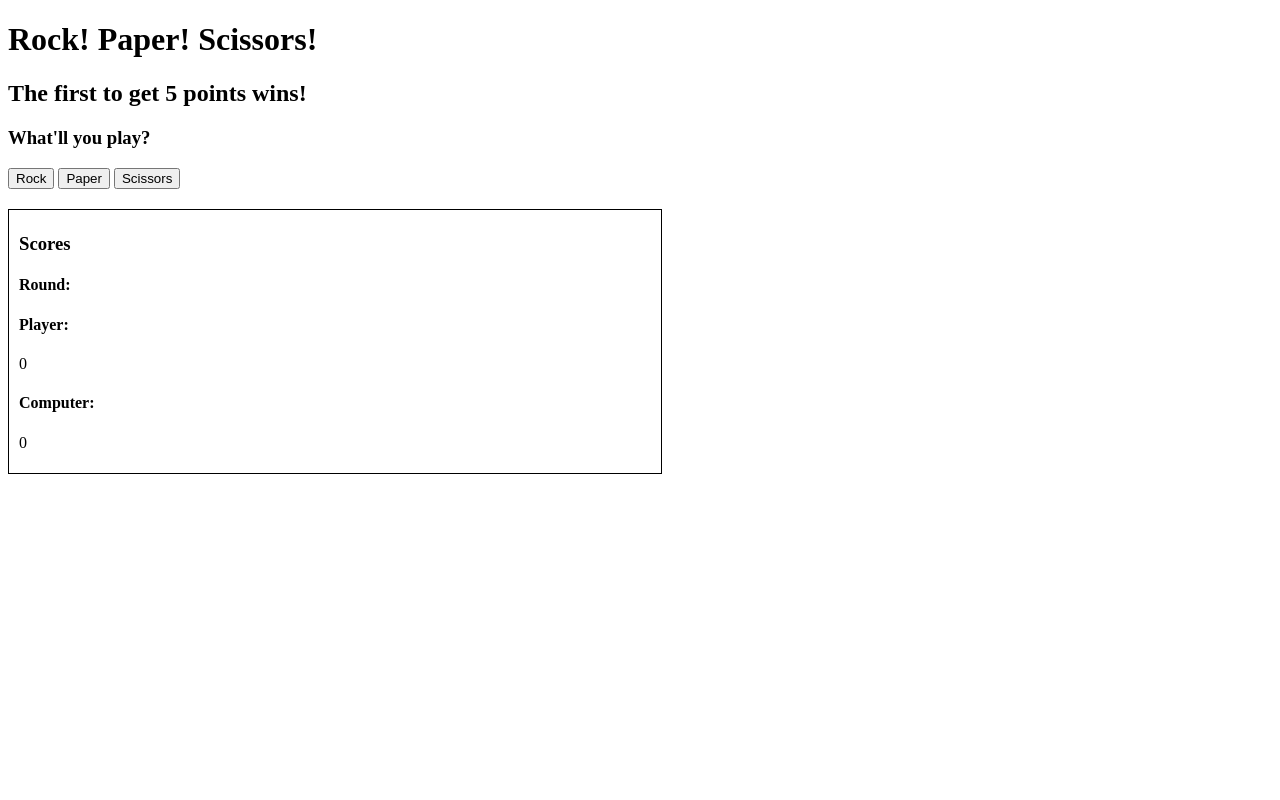
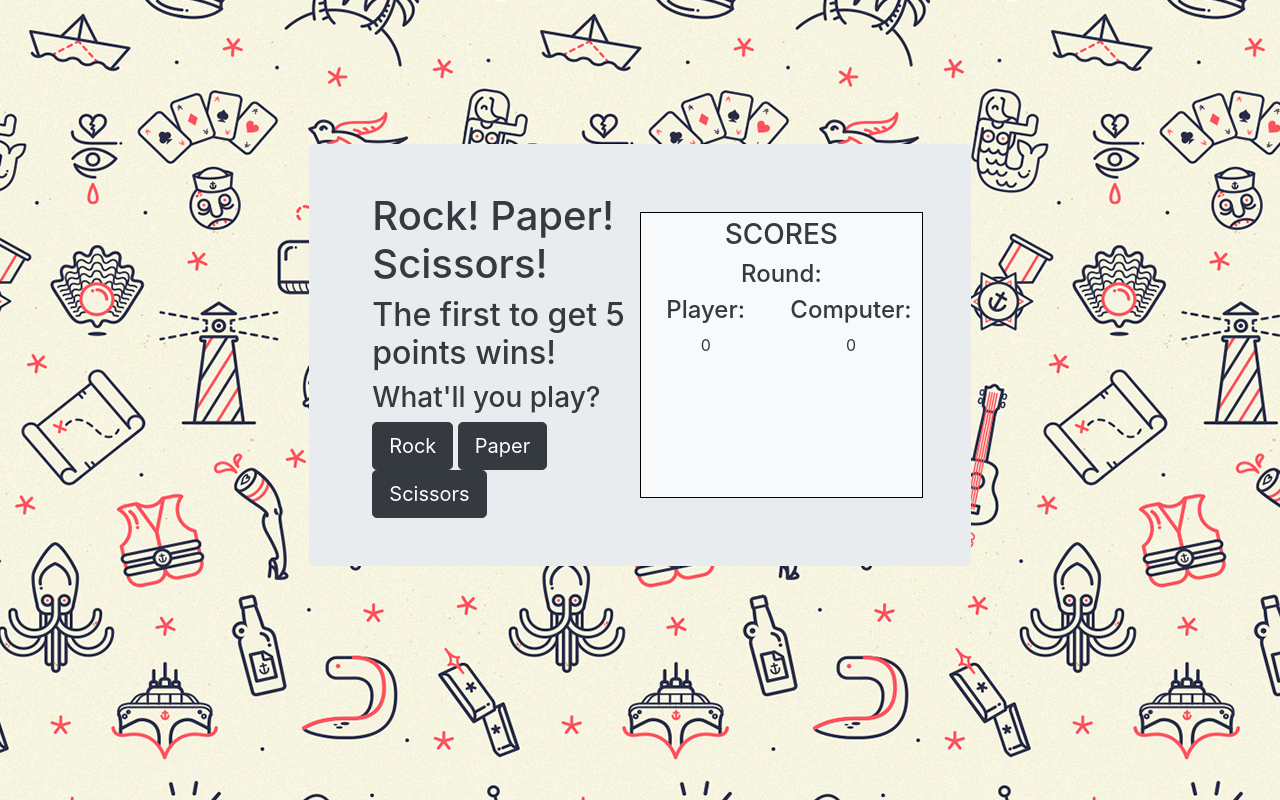
Before and after one commit to nicholagon/rock-paper-scissors, a plain HTML site: page index.html in a window 1280 px wide. Drawn offline with nearby package versions, Linux system fonts and the light colour scheme.

Commit message:
Add simple design via bootstrap

```diff
--- a/index.html
+++ b/index.html
@@ -9,26 +9,50 @@
                 margin: 20px 0px;
                 padding: 5px 10px;
             }
+            body{
+                background-image: url('ahoy.jpg');
+            }
         </style>
+        <!-- Required meta tags -->
+        <meta charset="utf-8">
+        <meta name="viewport" content="width=device-width, initial-scale=1, shrink-to-fit=no">
+
+        <!-- Bootstrap CSS -->
+        <link rel="stylesheet" href="https://maxcdn.bootstrapcdn.com/bootstrap/4.0.0/css/bootstrap.min.css" integrity="sha384-Gn5384xqQ1aoWXA+058RXPxPg6fy4IWvTNh0E263XmFcJlSAwiGgFAW/dAiS6JXm" crossorigin="anonymous">
     </head>
-    <body>
+    <body class="container col-sm-8 p-5 m-5 mx-auto text-dark">
+        <div class="jumbotron p-5 m-5 row">
+            <div class="col-sm-6">
                 <h1>Rock! Paper! Scissors!</h1>
                 <h2>The first to get 5 points wins!</h2>
                 <h3>What'll you play?</h3>
-        <button id="btn-rock">Rock</button>
-        <button id="btn-paper">Paper</button>
-        <button id="btn-scissors">Scissors</button>
+                <div class="btn-group-lg">
+                    <button class="btn btn-dark" id="btn-rock">Rock</button>
+                    <button class="btn btn-dark" id="btn-paper">Paper</button>
+                    <button class="btn btn-dark" id="btn-scissors">Scissors</button>
+                </div>
 
-        <div id="results">
-            <h3>Scores</h3>
+            </div>
+            <div class="col-sm-6 bg-light text-center" id="results">
+                <h3>SCORES</h3>
                 <h4>Round: <span id="roundDisplay"></span></h4>
+                <div class="row">
+                    <div class="col">
                         <h4>Player:</h4>
                         <p id="playerScoreDisplay">0</p>
+                    </div>
+                    <div class="col">
                         <h4>Computer: </h4>
                         <p id="compScoreDisplay">0</p>
-
+                    </div>
+                </div>
+            </div>
         </div>
 
         <script src="playGame.js"></script>
+        <script src="https://code.jquery.com/jquery-3.2.1.slim.min.js" integrity="sha384-KJ3o2DKtIkvYIK3UENzmM7KCkRr/rE9/Qpg6aAZGJwFDMVNA/GpGFF93hXpG5KkN" crossorigin="anonymous"></script>
+        <script src="https://cdnjs.cloudflare.com/ajax/libs/popper.js/1.12.9/umd/popper.min.js" integrity="sha384-ApNbgh9B+Y1QKtv3Rn7W3mgPxhU9K/ScQsAP7hUibX39j7fakFPskvXusvfa0b4Q" crossorigin="anonymous"></script>
+        <script src="https://maxcdn.bootstrapcdn.com/bootstrap/4.0.0/js/bootstrap.min.js" integrity="sha384-JZR6Spejh4U02d8jOt6vLEHfe/JQGiRRSQQxSfFWpi1MquVdAyjUar5+76PVCmYl" crossorigin="anonymous"></script>
+
     </body>
 </html>
```
Also changed, not shown: ahoy.jpg (added). Lines whose indentation alone changed are shown as unchanged.
